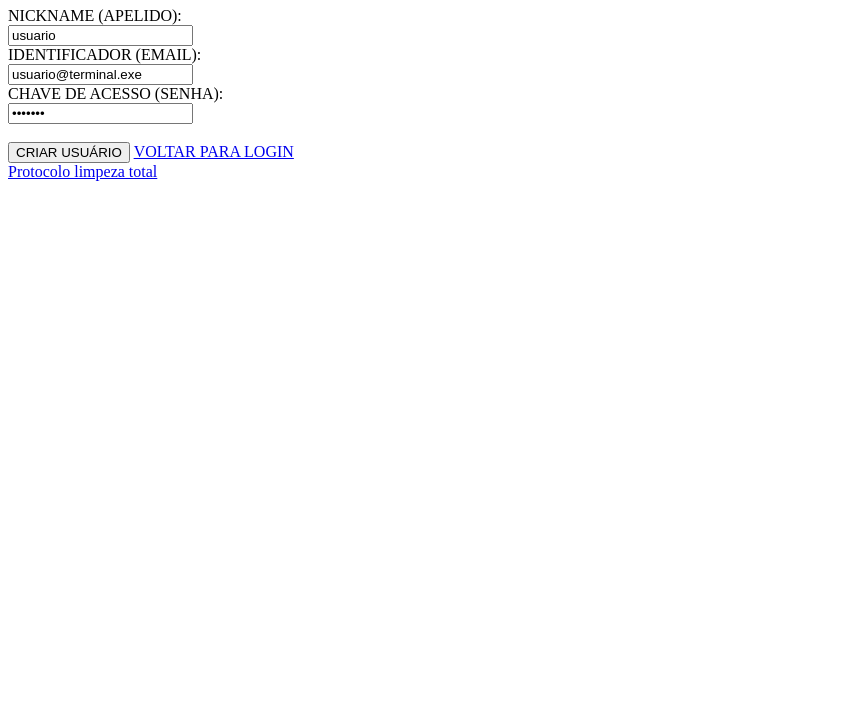
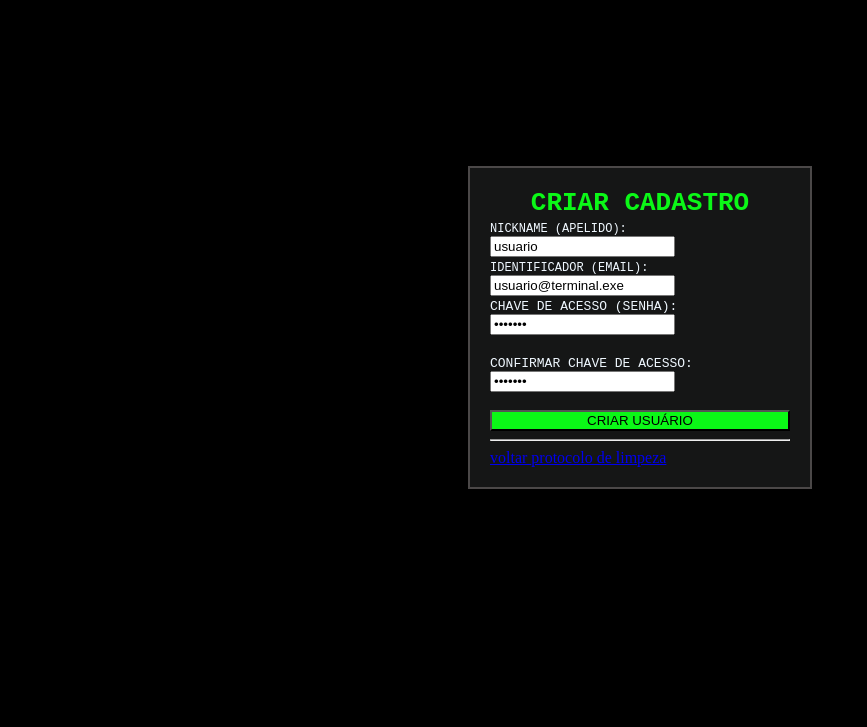
Before and after one commit to Isradias/Terminal, a plain HTML site: page Front/Cadastro/cadastro.html in a window 1280 px wide. Shown: the part 73-800 px from the top of the page, without its empty margins (0-867 px from the left). Drawn offline with Linux system fonts and the light colour scheme.

Commit message:
parte1 css registro

```diff
--- a/Front/Cadastro/cadastro.html
+++ b/Front/Cadastro/cadastro.html
@@ -7,24 +7,77 @@
 </head>
 <body>
 
-    <h1>Criar Conta</h1>
 
-    <div>
-        <label for="nick">NICKNAME (APELIDO):</label><br>
-        <input type="text" id="nick" name="nick" value="usuario"><br>
+    <div class="form">
+        <h1>CRIAR CADASTRO</h1>
+        <label for="nick" class="nick">NICKNAME (APELIDO):</label><br>
+        <input type="text"  id="nick" name="nick" value="usuario"><br>
 
-        <label for="email">IDENTIFICADOR (EMAIL):</label><br>
+        <label for="email" class="email">IDENTIFICADOR (EMAIL):</label><br>
         <input type="text" id="email" name="email" value="usuario@terminal.exe"><br>
 
-        <label for="senha">CHAVE DE ACESSO (SENHA):</label><br>
+        <label for="senha" class="chave" >CHAVE DE ACESSO (SENHA):</label><br>
         <input type="password" id="senha" name="senha" value="0000000"><br><br>
+        <label for="senha" class="chave" > CONFIRMAR CHAVE DE ACESSO:</label><br>
+        <input type="password" id="senha" name="senha" value="0000000"><br><br>
+        <button class="btn-login" id="btCriar_usuario" onclick="cadastrar()" type="button">CRIAR USUÁRIO</button>
+<HR>
+        <a href="/">  voltar </a>
+        <a href="/delete" class="lixo">protocolo de limpeza</a>
+    </div>
 
-        <button id="btCriar_usuario" onclick="cadastrar()" type="button">CRIAR USUÁRIO</button>
-
-        <a href="/">VOLTAR PARA LOGIN</a>
-    </div>
-    <a href="/delete">Protocolo limpeza total</a>
 
     <script src="/Cadastro/cadastro.js"></script>
 </body>
 </html>
+<style>
+    body{
+        height: 100vh;
+        margin: 0%;
+        display: flex;
+        justify-content: center;
+        align-items: center;
+        background-color: black;
+    }
+    .form{
+        border: 2px solid rgb(75, 72, 72);
+        padding: 20px;
+        border-radius: 0px;
+        background-color: rgb(21, 22, 22);
+        width: 300px;
+        text-align: left;
+    justify-content: center;
+    }
+   h1{
+        color: rgb(11, 248, 23);
+        margin: 0;
+        text-align: center;
+        font-family: monospace;
+    }
+
+    .btn-login{
+        width: 100%;
+        background-color:rgb(11, 248, 23);
+        transition: 0.3s;
+        cursor: pointer;
+
+    }
+    .btn-login:hover{
+        background-color: rgb(88, 248, 96);
+    }
+    .email{
+        font-family: monospace;
+        color: aliceblue;
+        font-size: 12px;
+    }
+  .nick{
+    color: aliceblue;
+    font-family: monospace;
+    font-size: 12px;
+  }
+  .chave{
+    color: aliceblue;
+    font-family: monospace;
+
+  }
+</style>
```
